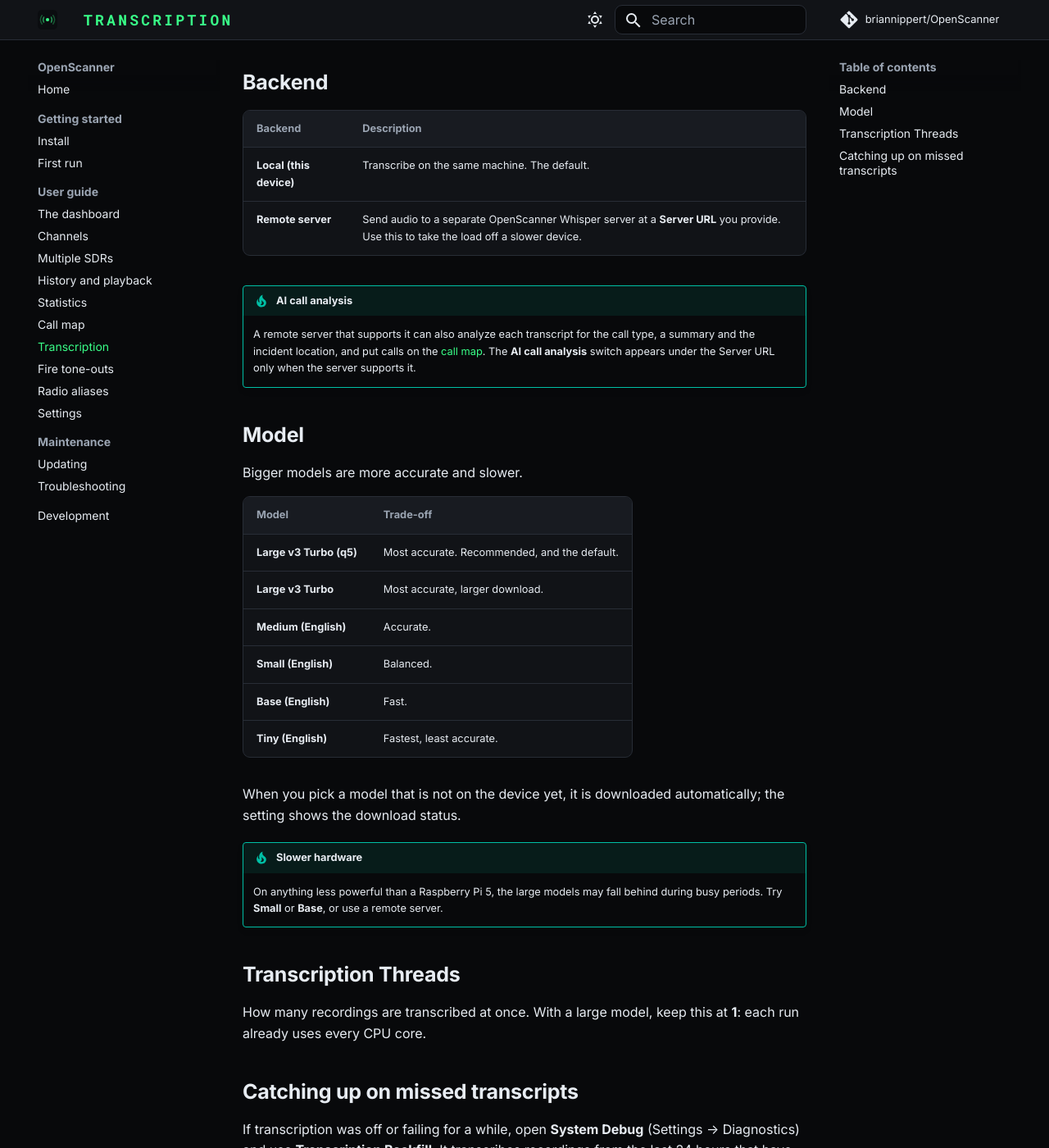
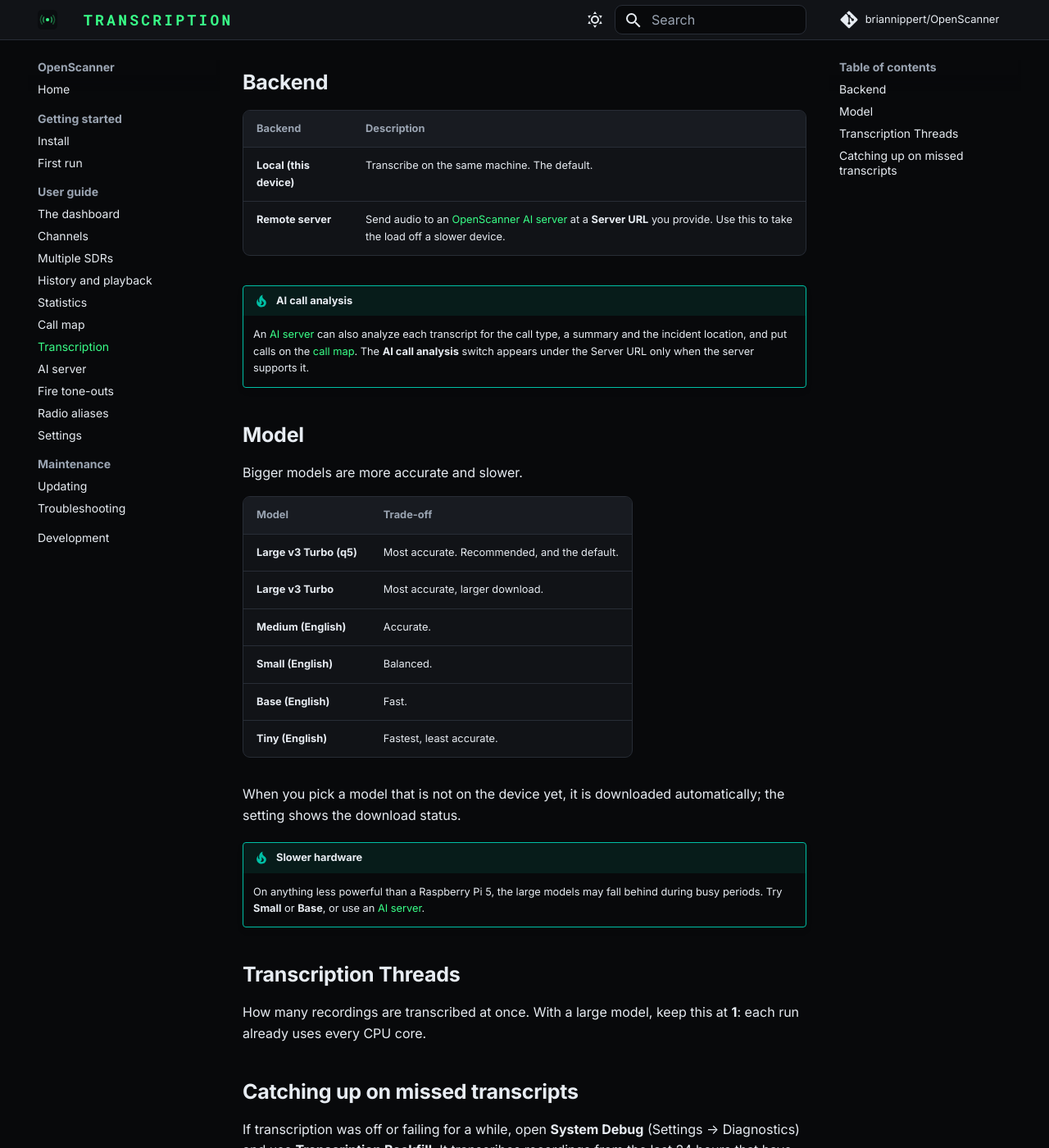
Before and after one commit to briannippert/OpenScanner, an MkDocs documentation site: the page built from docs/guide/transcription.md, in a window 1280 px wide and 1400 px high, scrolled down 256 px. Shown: the whole window at 82% size. Built offline with MkDocs 1.6.1 and Material for MkDocs 9.7.7, drawn with Linux system fonts in a browser that asks for light colours; comment, search, counter and statistics services are not loaded; some of the changed text lies outside the part shown.

Commit message:
Docs: add an AI server page for OpenScanner.AIServer
Explains what the companion server provides (transcription, AI call
analysis, location lookup), how to install it, connect OpenScanner to
it, update it and troubleshoot it. Links it from the home page,
transcription, call map, settings and troubleshooting pages, and
replaces the old "OpenScanner Whisper server" name.

Co-Authored-By: Claude Opus 5.5 <noreply@anthropic.com>

```diff
--- a/docs/guide/transcription.md
+++ b/docs/guide/transcription.md
@@ -9,10 +9,10 @@ Configure it under **Settings → Transcription**.
 | Backend | Description |
 |---|---|
 | **Local (this device)** | Transcribe on the same machine. The default. |
-| **Remote server** | Send audio to a separate OpenScanner Whisper server at a **Server URL** you provide. Use this to take the load off a slower device. |
+| **Remote server** | Send audio to an [OpenScanner AI server](ai-server.md) at a **Server URL** you provide. Use this to take the load off a slower device. |
 
 !!! tip "AI call analysis"
-    A remote server that supports it can also analyze each transcript for the call type, a summary and the incident location, and put calls on the [call map](map.md). The **AI call analysis** switch appears under the Server URL only when the server supports it.
+    An [AI server](ai-server.md) can also analyze each transcript for the call type, a summary and the incident location, and put calls on the [call map](map.md). The **AI call analysis** switch appears under the Server URL only when the server supports it.
 
 ## Model
 
@@ -30,7 +30,7 @@ Bigger models are more accurate and slower.
 When you pick a model that is not on the device yet, it is downloaded automatically; the setting shows the download status.
 
 !!! tip "Slower hardware"
-    On anything less powerful than a Raspberry Pi 5, the large models may fall behind during busy periods. Try **Small** or **Base**, or use a remote server.
+    On anything less powerful than a Raspberry Pi 5, the large models may fall behind during busy periods. Try **Small** or **Base**, or use an [AI server](ai-server.md).
 
 ## Transcription Threads
 
--- a/mkdocs.yml
+++ b/mkdocs.yml
@@ -70,6 +70,7 @@ nav:
       - Statistics: guide/statistics.md
       - Call map: guide/map.md
       - Transcription: guide/transcription.md
+      - AI server: guide/ai-server.md
       - Fire tone-outs: guide/fire-tones.md
       - Radio aliases: guide/aliases.md
       - Settings: guide/settings.md
```
Also changed, not shown: docs/guide/ai-server.md (added, +72 -0 lines), docs/guide/map.md (+1 -1 lines), docs/guide/settings.md (+1 -1 lines), docs/index.md (+2 -0 lines), docs/troubleshooting.md (+2 -1 lines).
